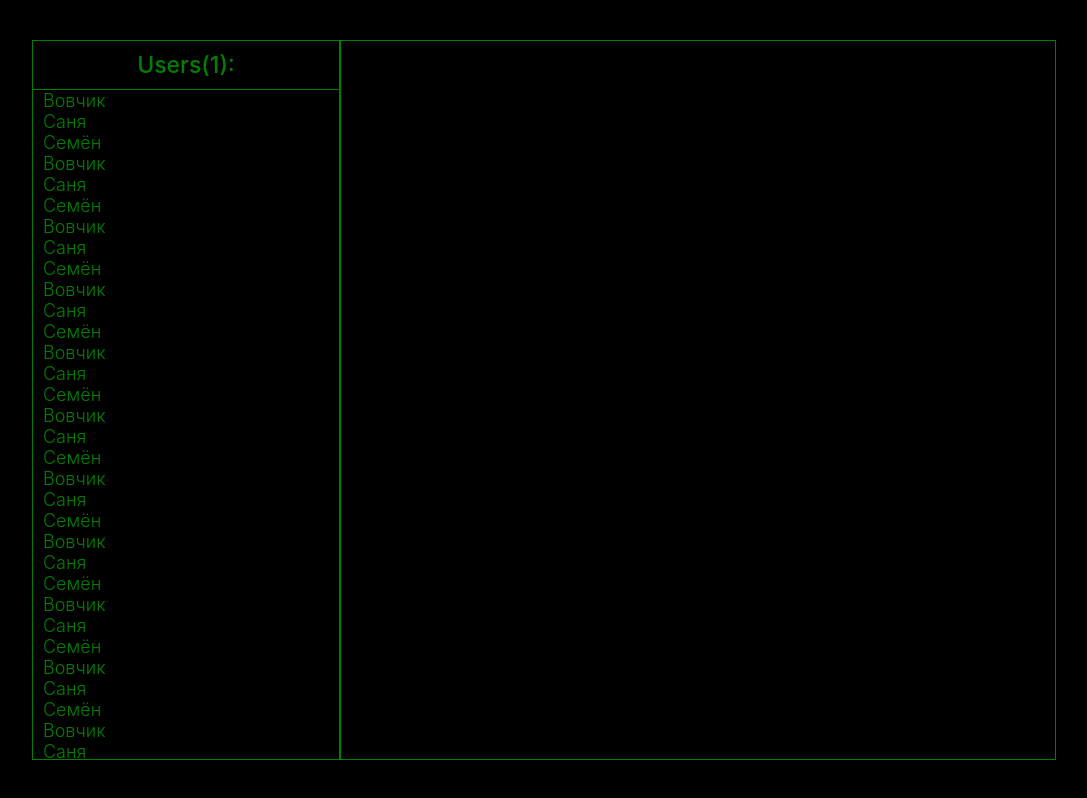
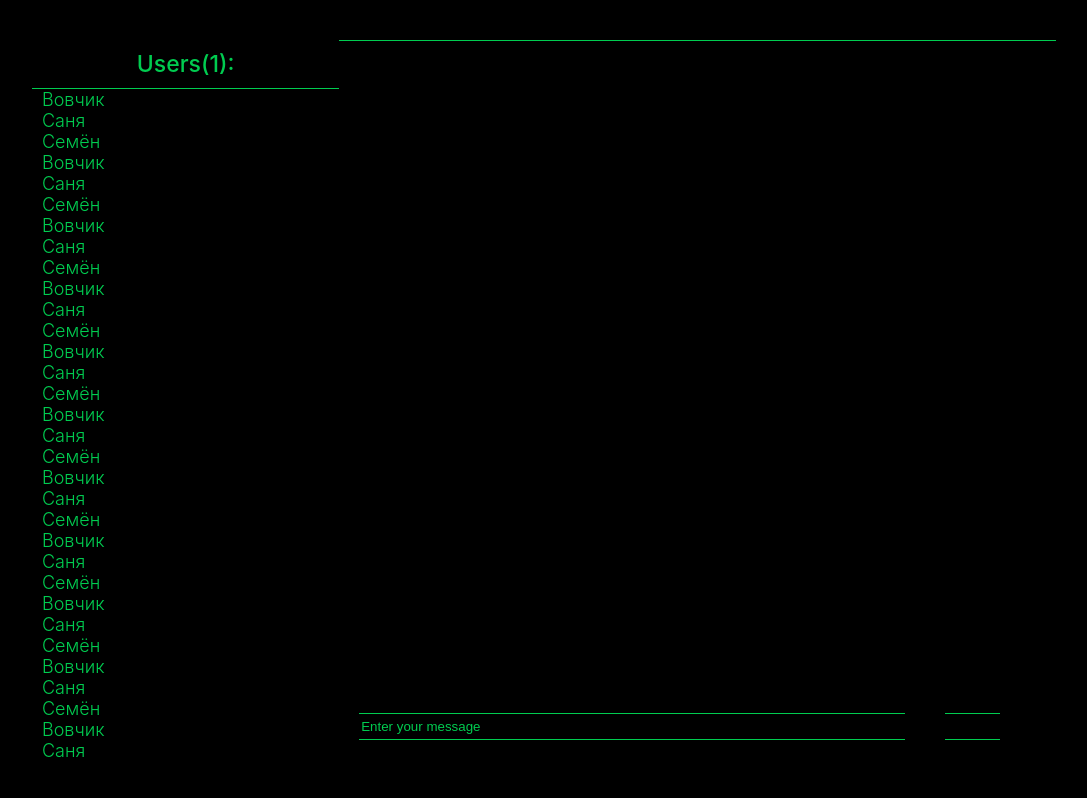
Before and after one commit to Scal3/chat, a React (Create React App) app: page / in a window 1280 px wide. Shown: the whole page, without its empty margins (96-1183 px from the left). Built offline with nearby package versions, Linux system fonts and the light colour scheme; no server answers.

Commit message:
feat/create ChatWindow layot

```diff
--- a/src/components/Chat/Chat.js
+++ b/src/components/Chat/Chat.js
@@ -3,13 +3,13 @@ import React from 'react';
 import './Chat.css'
 
 import ChatUsers from '../ChatUsers/ChatUsers';
-import ChatForm from '../ChatForm/ChatForm';
+import ChatWindow from '../ChatWindow/ChatWindow';
 
 function Chat() {
   return (
       <div className="chat">
           <ChatUsers/>
-          <ChatForm/>
+          <ChatWindow/>
       </div>
   )
 }
--- a/src/components/ChatForm/ChatForm.css
+++ /dev/null
@@ -1,12 +0,0 @@
-.chat-form {
-    border: 1px solid green;
-    width: 100%;
-}
-
-
-@media screen and (min-width: 768px) {
-    .chat-form {
-        border: 1px solid green;
-        width: 70%;
-    }
-}
--- a/src/components/ChatForm/ChatForm.js
+++ /dev/null
@@ -1,13 +0,0 @@
-import React from 'react';
-
-import './ChatForm.css'
-
-function ChatForm() {
-  return (
-    <form className="chat-form">
-
-    </form>
-  )
-}
-
-export default ChatForm;
--- a/src/components/ChatUsers/ChatUsers.css
+++ b/src/components/ChatUsers/ChatUsers.css
@@ -1,5 +1,5 @@
 .chat-users {
-    border: 1px solid green;
+    /* border-top: 1px solid #00CC50; */
     width: 30%;
     display: none;
     overflow-y: scroll;
@@ -11,14 +11,14 @@
 }
 
 .chat-users__list-item {
-    color: green;
+    color: #00CC50;
     list-style: none;
     font-size: 15px;
     font-weight: 300;
 }
 
 .chat-users__heading {
-    color: green;
+    color: #00CC50;
     text-align: center;
     font-size: 18px;
     font-weight: 500;
@@ -31,7 +31,7 @@
     top: 0;
     background-color: #000;
     padding: 10px;
-    border-bottom: 1px solid green;
+    border-bottom: 1px solid #00CC50;
 }
 
 
--- /dev/null
+++ b/src/components/ChatWindow/ChatWindow.css
@@ -0,0 +1,73 @@
+.chat-window {
+    width: 100%;
+    display: flex;
+    flex-direction: column;
+    border-top: 1px solid #00CC50;
+}
+
+.chat-window__border {
+    border-top: 1px solid #00CC50;
+    border-bottom: 1px solid #00CC50;
+    border-left: none;
+    border-right: none;
+}
+
+.chat-window__display {
+    flex-grow: 1;
+}
+
+.chat-window__form {
+    display: flex;
+    padding: 15px 5px 5px 5px;
+}
+
+.chat-window__input {
+    width: 80%;
+    height: 23px;
+    background-color: inherit;
+    margin-right: 5px;
+    color: #00CC50;
+}
+
+.chat-window__input:focus {
+    outline: none;
+    opacity: 0.6;
+}
+
+.chat-window__input::placeholder {
+    color: #00CC50;
+}
+
+.chat-window__button {
+    width: 27px;
+    padding: 0;
+    margin: 0 auto;
+    background-color: inherit;
+    cursor: pointer;
+}
+
+.chat-window__button:hover {
+    opacity: 0.6;
+}
+
+
+@media screen and (min-width: 768px) {
+    .chat-window {
+        width: 70%;
+    }
+
+    .chat-window__form {
+        padding: 15px;
+    }
+
+    .chat-window__button {
+        width: 55px;
+    }
+}
+
+
+@media screen and (min-width: 1024px) {
+    .chat-window__form {
+        padding: 20px;
+    }
+}
--- /dev/null
+++ b/src/components/ChatWindow/ChatWindow.js
@@ -0,0 +1,19 @@
+import React from 'react';
+
+import './ChatWindow.css'
+
+function ChatWindow() {
+  return (
+    <div className="chat-window">
+      <div className="chat-window__display">
+
+      </div>
+      <form className="chat-window__form">
+        <input className="chat-window__input chat-window__border" type="text" placeholder="Enter your message"/>
+        <button className="chat-window__button chat-window__border" type="submit"></button>
+      </form>
+    </div>
+  )
+}
+
+export default ChatWindow;
```
Also changed, not shown: src/images/green-sent-arrow.png (added), src/images/sent-arrow.png (added).
